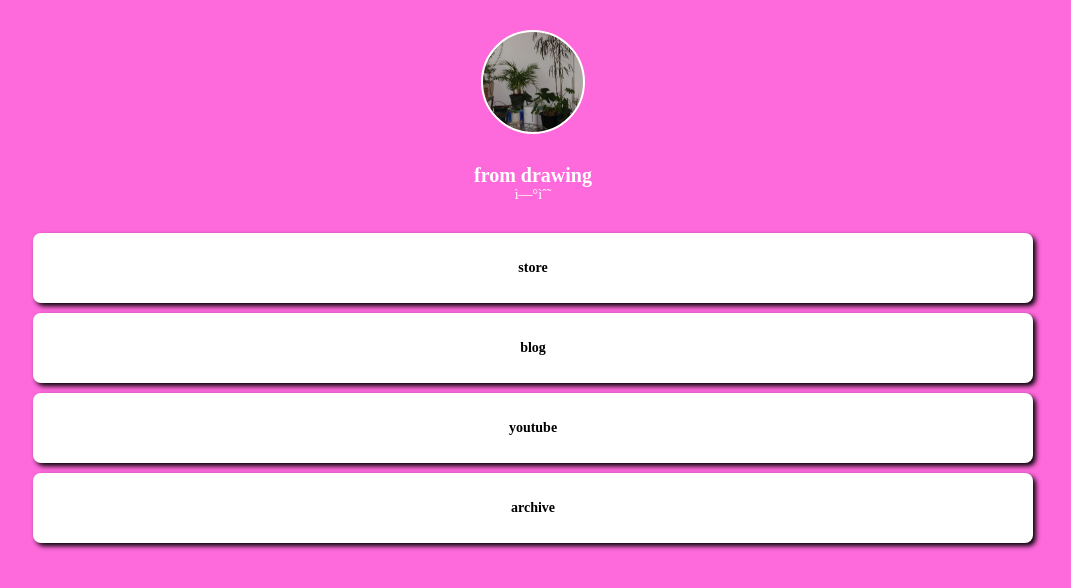
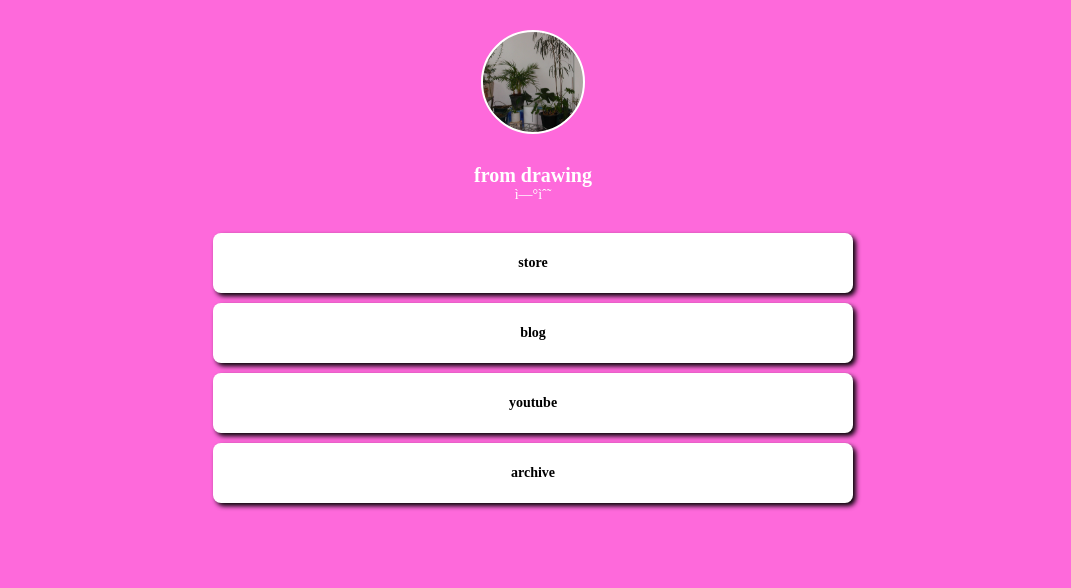
Before and after one commit to yeons00/pages, a plain HTML site: page index.html in a window 1280 px wide. Shown: the whole page, without its empty margins (107-1178 px from the left). Drawn offline with Linux system fonts and the light colour scheme; a web font is replaced by a local one.

Commit message:
Update index.html

```diff
--- a/index.html
+++ b/index.html
@@ -62,8 +62,8 @@
 
     box-shadow: 3px 3px 5px 0px black;
 
-    width: 1000px;
-    height: 70px;
+    width: 640px;
+    height: 60px;
 
     display: flex;
     flex-direction: column;
```
